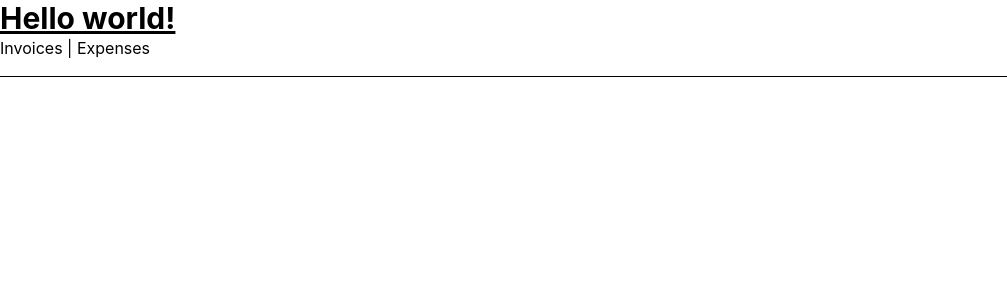
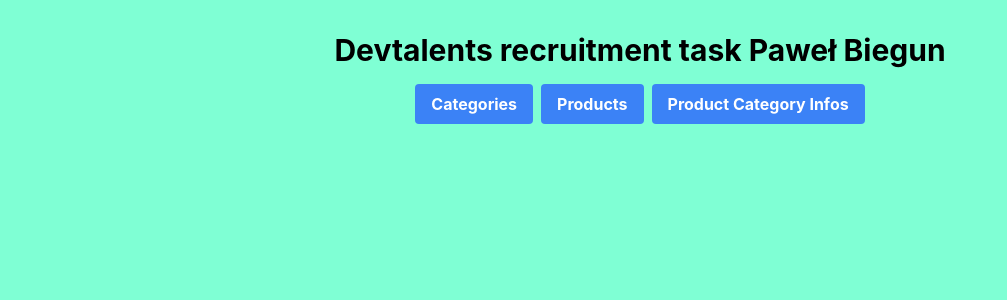
Before and after one commit to Anakin100100/devtalents_recruitment_task, a React (Create React App) app in the folder frontend/: page / in a window 1280 px wide. Shown: the top 300 px of the page, without its empty margins (0-1007 px from the left). Built offline with nearby package versions, Linux system fonts and the light colour scheme.

Commit message:
add react router

```diff
--- a/frontend/src/App.js
+++ b/frontend/src/App.js
@@ -1,20 +1,25 @@
-import { Link } from "react-router-dom";
+import ButtonList from "./components/ButtonList";
+import Header from "./components/Header";
+export default function App() {
+  let links_data = [
+    {
+      "link_to": "/categories",
+      "link_text": "Categories"
+    },
+    {
+      "link_to": "/products",
+      "link_text": "Products"
+    },
+    {
+      "link_to": "/product_category_infos",
+      "link_text": "Product Category Infos"
+    }
+  ]
 
-export default function App() {
   return (
     <div>
-      <h1 className="text-3xl font-bold underline">
-        Hello world!
-      </h1>
-      <nav
-        style={{
-          borderBottom: "solid 1px",
-          paddingBottom: "1rem",
-        }}
-      >
-        <Link to="/invoices">Invoices</Link> |{" "}
-        <Link to="/expenses">Expenses</Link>
-      </nav>
+      <Header />
+      <ButtonList links={links_data} />
     </div>
   );
 }
--- /dev/null
+++ b/frontend/src/components/Button.jsx
@@ -0,0 +1,15 @@
+import React from 'react'
+import { Link } from "react-router-dom";
+
+
+const Button = (props) => {
+    return (
+        <div>
+            <button className='bg-blue-500 hover:bg-blue-700 text-white font-bold py-2 px-4 rounded'>
+                <Link to={props.link_to}>{props.link_text}</Link>
+            </button>
+        </div>
+    )
+}
+
+export default Button
--- /dev/null
+++ b/frontend/src/components/ButtonList.jsx
@@ -0,0 +1,14 @@
+import React from 'react'
+import Button from './Button'
+
+const ButtonList = (props) => {
+    return (
+        <div className='flex flex-row justify-center items-center mt-4 space-x-2'>
+            {props.links.map((link) => (
+                <Button link_to={link.link_to} link_text={link.link_text} key={link.link_to} />
+            ))}
+        </div>
+    )
+}
+
+export default ButtonList
--- /dev/null
+++ b/frontend/src/components/Header.jsx
@@ -0,0 +1,11 @@
+import React from 'react'
+
+const Header = () => {
+    return (
+        <h1 className="text-3xl font-bold text-center mt-8">
+            Devtalents recruitment task Paweł Biegun
+        </h1>
+    )
+}
+
+export default Header
--- a/frontend/src/index.css
+++ b/frontend/src/index.css
@@ -9,6 +9,9 @@
     sans-serif;
   -webkit-font-smoothing: antialiased;
   -moz-osx-font-smoothing: grayscale;
+  background-color: aquamarine;
+  margin-left: 5%;
+  margin-right: 5%;
 }
 
 code {
--- a/frontend/src/index.js
+++ b/frontend/src/index.js
@@ -8,8 +8,9 @@
   Routes,
   Route,
 } from "react-router-dom";
-import Expenses from "./routes/expenses";
-import Invoices from "./routes/invoices";
+import Categories from "./routes/categories";
+import Products from "./routes/products";
+import CategoryProductInfos from './routes/category_product_infos';
 
 const root = ReactDOM.createRoot(document.getElementById('root'));
 root.render(
@@ -17,8 +18,9 @@
     <BrowserRouter>
       <Routes>
         <Route path="/" element={<App />} />
-        <Route path="expenses" element={<Expenses />} />
-        <Route path="invoices" element={<Invoices />} />
+        <Route path="/products" element={<Products />} />
+        <Route path="/categories" element={<Categories />} />
+        <Route path="/product_category_infos" element={<CategoryProductInfos />} />
       </Routes>
     </BrowserRouter>
   </React.StrictMode>
--- /dev/null
+++ b/frontend/src/routes/categories.jsx
@@ -0,0 +1,21 @@
+import ButtonList from "../components/ButtonList";
+import Header from "../components/Header";
+
+export default function Categories() {
+    let links_data = [
+        {
+            "link_to": "/",
+            "link_text": "Main"
+        }
+    ]
+
+    return (
+        <div>
+            <Header />
+            <ButtonList links={links_data} />
+            <div>
+                <h2 className="text-center">Categories</h2>
+            </div>
+        </div>
+    );
+}
--- /dev/null
+++ b/frontend/src/routes/category_product_infos.jsx
@@ -0,0 +1,21 @@
+import ButtonList from "../components/ButtonList";
+import Header from "../components/Header";
+
+export default function CategoryProductInfos() {
+    let links_data = [
+        {
+            "link_to": "/",
+            "link_text": "Main"
+        }
+    ]
+
+    return (
+        <div>
+            <Header />
+            <ButtonList links={links_data} />
+            <div>
+                <h2 className="text-center">Product Category Infos</h2>
+            </div>
+        </div>
+    );
+}
--- a/frontend/src/routes/expenses.jsx
+++ /dev/null
@@ -1,7 +0,0 @@
-export default function Expenses() {
-    return (
-        <main style={{ padding: "1rem 0" }}>
-            <h2>Expenses</h2>
-        </main>
-    );
-}
--- a/frontend/src/routes/invoices.jsx
+++ /dev/null
@@ -1,7 +0,0 @@
-export default function Invoices() {
-    return (
-        <main style={{ padding: "1rem 0" }}>
-            <h2>Invoices</h2>
-        </main>
-    );
-}
--- /dev/null
+++ b/frontend/src/routes/products.jsx
@@ -0,0 +1,21 @@
+import ButtonList from "../components/ButtonList";
+import Header from "../components/Header";
+
+export default function Products() {
+    let links_data = [
+        {
+            "link_to": "/",
+            "link_text": "Main"
+        }
+    ]
+
+    return (
+        <div>
+            <Header />
+            <ButtonList links={links_data} />
+            <div>
+                <h2 className="text-center">Products</h2>
+            </div>
+        </div>
+    );
+}
```
Also changed, not shown: frontend/src/App.css (deleted, +0 -38 lines).
